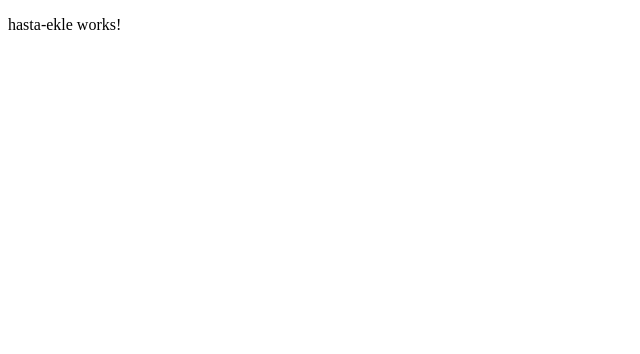
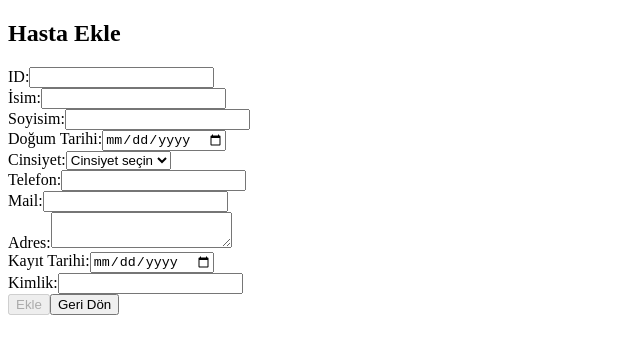
Before and after one commit to egemenkaraman/HastaneKay-tFrontend, an Angular app: page /hasta-ekle in a window 1280 px wide. Shown: the top 354 px of the page, without its empty margins (0-640 px from the left). Built offline with nearby package versions, Linux system fonts and the light colour scheme.

Commit message:
HASTA EKLEME YAPILDI

```diff
--- a/src/app/hasta-ekle/hasta-ekle.component.html
+++ b/src/app/hasta-ekle/hasta-ekle.component.html
@@ -1 +1,95 @@
-<p>hasta-ekle works!</p>
+<!-- hasta-ekle.component.html -->
+<div class="container">
+    <h2>Hasta Ekle</h2>
+
+    <form [formGroup]="userForm" (ngSubmit)="onSubmit()">
+      <div class="form-group">
+        <label for="id">ID:</label>
+        <input id="id" formControlName="id" type="text" class="form-control" />
+        <div *ngIf="userForm.get('id')?.invalid && userForm.get('id')?.touched" class="text-danger">
+          ID gerekli.
+        </div>
+      </div>
+
+      <div class="form-group">
+        <label for="isim">İsim:</label>
+        <input id="isim" formControlName="isim" type="text" class="form-control" />
+        <div *ngIf="userForm.get('isim')?.invalid && userForm.get('isim')?.touched" class="text-danger">
+          İsim gerekli.
+        </div>
+      </div>
+
+      <div class="form-group">
+        <label for="soyisim">Soyisim:</label>
+        <input id="soyisim" formControlName="soyisim" type="text" class="form-control" />
+        <div *ngIf="userForm.get('soyisim')?.invalid && userForm.get('soyisim')?.touched" class="text-danger">
+          Soyisim gerekli.
+        </div>
+      </div>
+
+      <div class="form-group">
+        <label for="dogumtarihi">Doğum Tarihi:</label>
+        <input id="dogumtarihi" formControlName="dogumtarihi" type="date" class="form-control" />
+        <div *ngIf="userForm.get('dogumtarihi')?.invalid && userForm.get('dogumtarihi')?.touched" class="text-danger">
+          Doğum tarihi gerekli.
+        </div>
+      </div>
+
+      <div class="form-group">
+        <label for="cinsiyet">Cinsiyet:</label>
+        <select id="cinsiyet" formControlName="cinsiyet" class="form-control">
+          <option value="" disabled seçin>Cinsiyet seçin</option>
+          <option value="erkek">Bay</option>
+          <option value="kadın">Bayan</option>
+          <option value="kadın">Diğer</option>
+
+        </select>
+        <div *ngIf="userForm.get('cinsiyet')?.invalid && userForm.get('cinsiyet')?.touched" class="text-danger">
+          Cinsiyet gerekli.
+        </div>
+      </div>
+
+      <div class="form-group">
+        <label for="telefon">Telefon:</label>
+        <input id="telefon" formControlName="telefon" type="text" class="form-control" />
+        <div *ngIf="userForm.get('telefon')?.invalid && userForm.get('telefon')?.touched" class="text-danger">
+          Telefon gerekli.
+        </div>
+      </div>
+
+      <div class="form-group">
+        <label for="mail">Mail:</label>
+        <input id="mail" formControlName="mail" type="email" class="form-control" />
+        <div *ngIf="userForm.get('mail')?.invalid && userForm.get('mail')?.touched" class="text-danger">
+          Geçerli bir mail adresi gerekli.
+        </div>
+      </div>
+
+      <div class="form-group">
+        <label for="adres">Adres:</label>
+        <textarea id="adres" formControlName="adres" class="form-control"></textarea>
+        <div *ngIf="userForm.get('adres')?.invalid && userForm.get('adres')?.touched" class="text-danger">
+          Adres gerekli.
+        </div>
+      </div>
+
+      <div class="form-group">
+        <label for="kayit_tarihi">Kayıt Tarihi:</label>
+        <input id="kayit_tarihi" formControlName="kayit_tarihi" type="date" class="form-control" />
+        <div *ngIf="userForm.get('kayit_tarihi')?.invalid && userForm.get('kayit_tarihi')?.touched" class="text-danger">
+          Kayıt tarihi gerekli.
+        </div>
+      </div>
+
+      <div class="form-group">
+        <label for="kimlik">Kimlik:</label>
+        <input id="kimlik" formControlName="kimlik" type="text" class="form-control" />
+        <div *ngIf="userForm.get('kimlik')?.invalid && userForm.get('kimlik')?.touched" class="text-danger">
+          Kimlik gerekli.
+        </div>
+      </div>
+
+      <button type="submit" class="btn btn-primary" [disabled]="userForm.invalid">Ekle</button>
+      <button type="button" class="btn btn-secondary" (click)="goBack()">Geri Dön</button>
+    </form>
+  </div>
--- a/src/app/hasta-ekle/hasta-ekle.component.ts
+++ b/src/app/hasta-ekle/hasta-ekle.component.ts
@@ -1,12 +1,59 @@
-import { Component } from '@angular/core';
+import { CommonModule } from '@angular/common';
+import { HttpClientModule, HttpClientJsonpModule } from '@angular/common/http';
+import { Component, OnInit } from '@angular/core';
+import { FormBuilder, FormGroup, FormsModule, ReactiveFormsModule, Validators } from '@angular/forms';
+import { hastaEntity } from '../hastaEntity';
+import { HastaneService } from '../hastane.service';
+import { Router } from '@angular/router';
+import { response } from 'express';
+import { error } from 'console';
 
 @Component({
   selector: 'app-hasta-ekle',
   standalone: true,
-  imports: [],
+  imports: [FormsModule,  HttpClientModule, CommonModule,HttpClientJsonpModule,ReactiveFormsModule],
   templateUrl: './hasta-ekle.component.html',
   styleUrl: './hasta-ekle.component.css'
 })
-export class HastaEkleComponent {
+export class HastaEkleComponent implements OnInit {
+  hasta!: hastaEntity;
+  userForm: FormGroup
 
+constructor(private fb: FormBuilder,private hastaneService: HastaneService, private router: Router){
+  this.userForm = this.fb.group({
+    id: ['',Validators.required],
+    isim: ['',Validators.required],
+    soyisim: ['',Validators.required],
+    dogumtarihi: ['',Validators.required],
+    cinsiyet: ['',Validators.required],
+    telefon: ['',Validators.required],
+    mail: ['',Validators.required],
+    adres: ['',Validators.required],
+    kayit_tarihi: ['',Validators.required],
+    kimlik: ['',Validators.required]
+  });
 }
+
+onSubmit() {
+  if(this.userForm.valid){
+    const hasta: hastaEntity = this.userForm.value;
+    this.hastaneService.addHasta(hasta).subscribe({
+      next: (response) => {
+        console.log('hasta başarıyla eklendi',response);
+        this.router.navigate(['/anamenü']);
+      },
+      error: (error) => {
+        console.error('bir hata oluştu hasta eklenemedi',error);
+      }
+    });
+  }
+}
+
+  ngOnInit(): void {
+    this.onSubmit();
+  }
+
+  goBack() {
+    this.router.navigate(['/anamenü']);
+  }
+}
--- a/src/app/hastane.service.ts
+++ b/src/app/hastane.service.ts
@@ -21,6 +21,17 @@ export class HastaneService {
     return this.http.get<hastaEntity[]>(hastalarURL)
   }
 
+  addHasta(hasta: hastaEntity): Observable<hastaEntity> {
+    const addhastaUrl =`${this.BASEurl}/hastaEkle`;
+    return this.http.post<hastaEntity>(addhastaUrl, hasta);
+  }
+
+  deleteHasta(id: string): Observable<string> {
+    const deleteUrl =`${this.BASEurl}/hastaSil`;
+    return this.http.post<string>(deleteUrl, null, {
+      params: { id }
+    });
+  }
 
 
 
```
